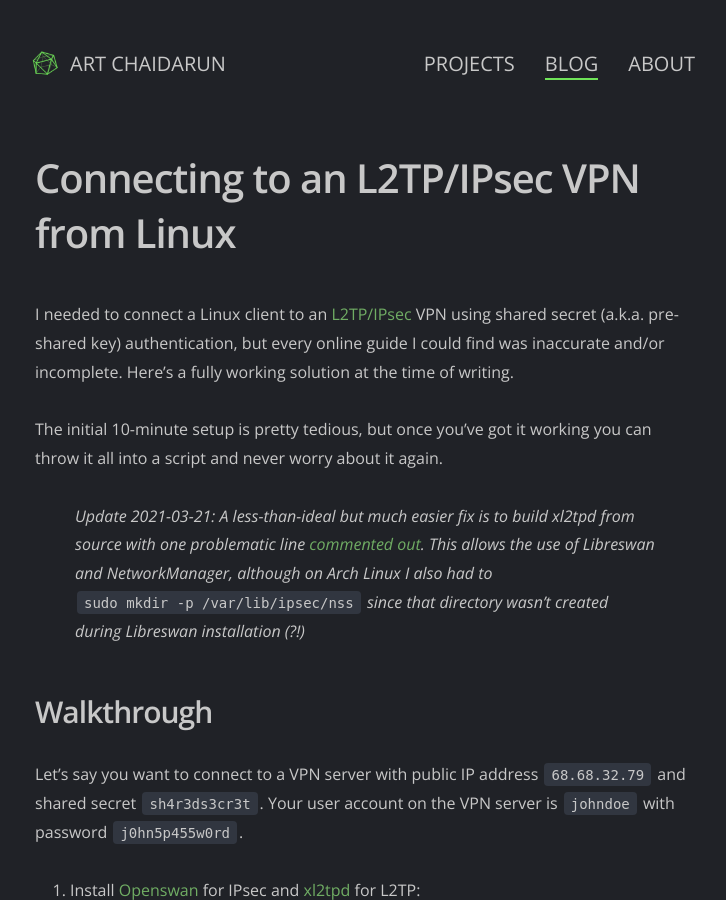
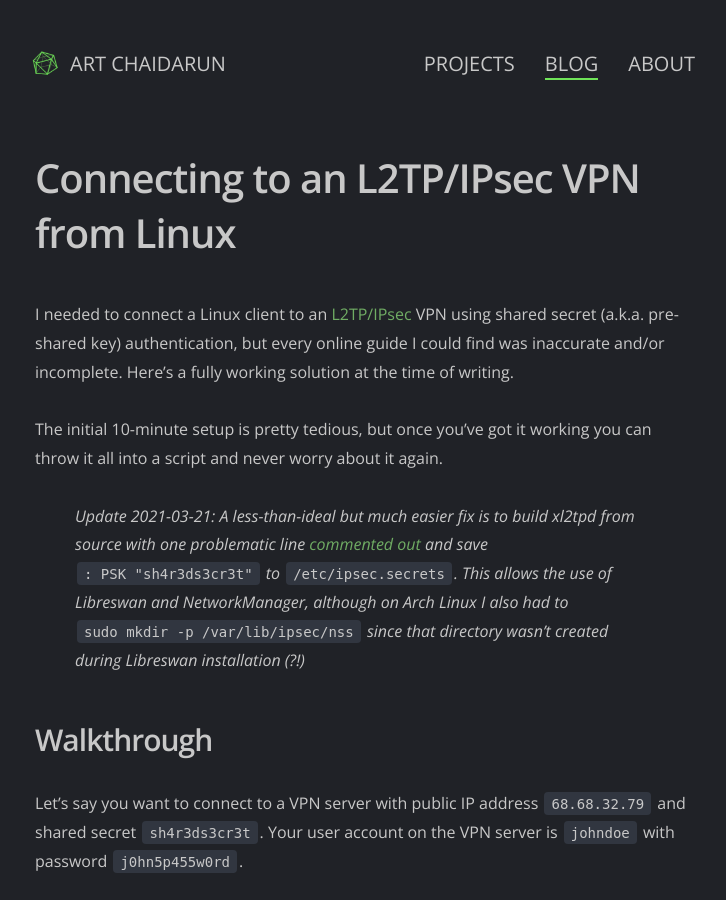
Before and after one commit to artnc/personal-website, a Jekyll site: the page built from src/blog/_posts/2018-12-26-l2tp-ipsec.md, in a window 1280 px wide and 900 px high. Shown: the whole window, without its empty margins (275-1001 px from the left). Built offline with Jekyll 4.4.1, drawn with Linux system fonts in a browser that asks for light colours; comment, search, counter and statistics services are not loaded.

Commit message:
Document /etc/ipsec.secrets

```diff
--- a/src/blog/_posts/2018-12-26-l2tp-ipsec.md
+++ b/src/blog/_posts/2018-12-26-l2tp-ipsec.md
@@ -9,7 +9,7 @@
 
 The initial 10-minute setup is pretty tedious, but once you've got it working you can throw it all into a script and never worry about it again.
 
-> Update 2021-03-21: A less-than-ideal but much easier fix is to build xl2tpd from source with one problematic line [commented out](https://github.com/xelerance/xl2tpd/issues/136#issuecomment-365761037). This allows the use of Libreswan and NetworkManager, although on Arch Linux I also had to `sudo mkdir -p /var/lib/ipsec/nss` since that directory wasn't created during Libreswan installation (?!)
+> Update 2021-03-21: A less-than-ideal but much easier fix is to build xl2tpd from source with one problematic line [commented out](https://github.com/xelerance/xl2tpd/issues/136#issuecomment-365761037) and save `: PSK "sh4r3ds3cr3t"` to `/etc/ipsec.secrets`. This allows the use of Libreswan and NetworkManager, although on Arch Linux I also had to `sudo mkdir -p /var/lib/ipsec/nss` since that directory wasn't created during Libreswan installation (?!)
 
 ## Walkthrough
 
```
